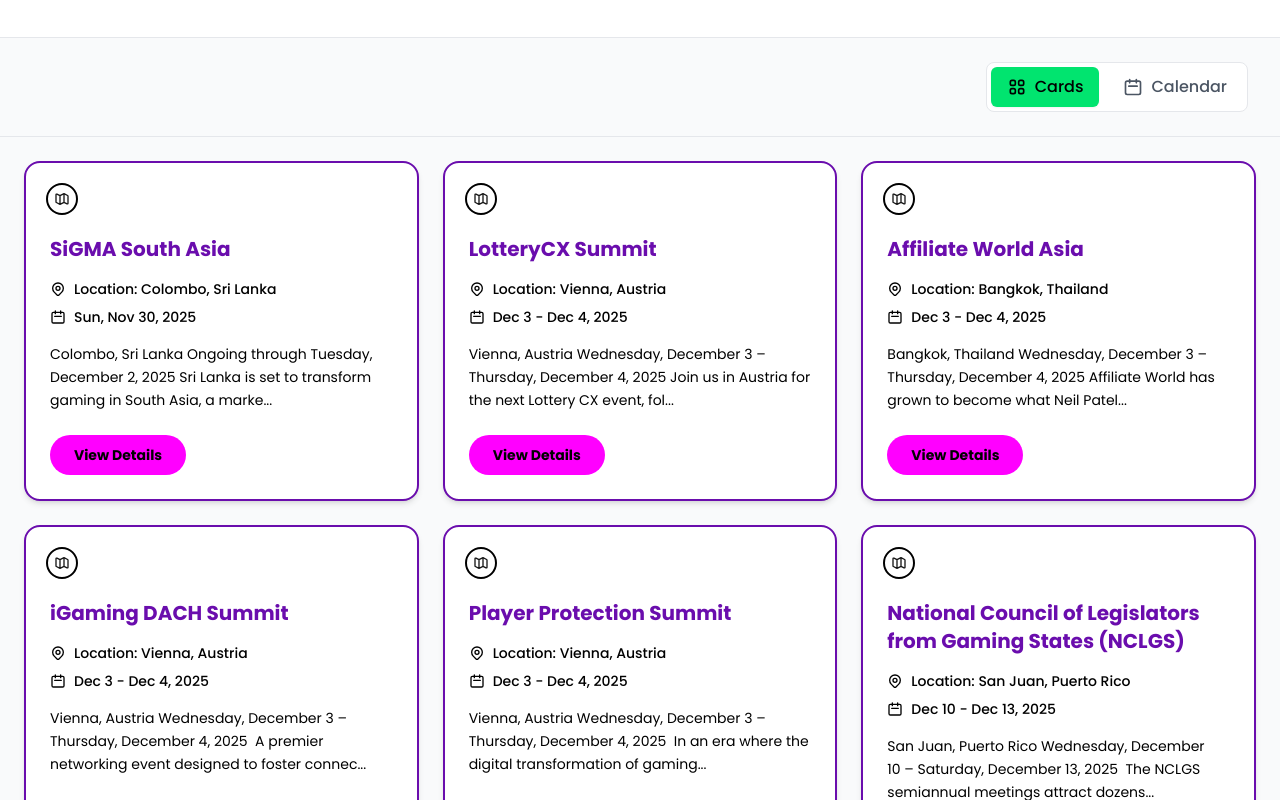
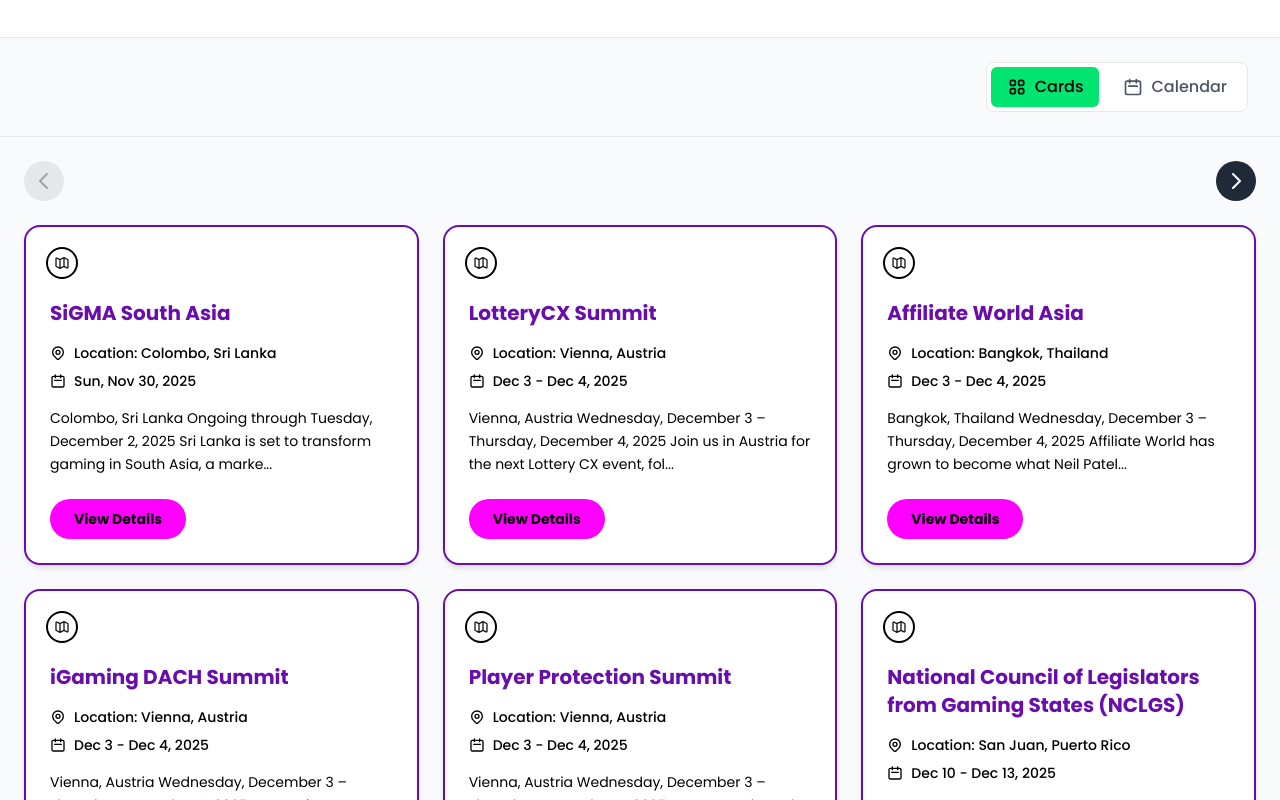
Before and after one commit to PayRam/gaming-event-calendar, a Next.js app: page / in a window 1280 px wide. Shown: the part 580-1380 px from the top of the page. Built offline with nearby package versions, Linux system fonts and the light colour scheme.

Commit message:
feat: implement pagination in CardView component for event display

```diff
--- a/src/components/CardView.tsx
+++ b/src/components/CardView.tsx
@@ -1,5 +1,6 @@
 "use client";
 
+import { useState, useMemo } from "react";
 import { GameEvent } from "@/types/events";
 import { sortEventsByDate } from "@/utils/dateUtils";
 import EventCard from "./EventCard";
@@ -9,13 +10,91 @@ interface CardViewProps {
 }
 
 export default function CardView({ events }: CardViewProps) {
+  const [currentPage, setCurrentPage] = useState(1);
+  const CARDS_PER_PAGE = 12;
+
   const sortedEvents = sortEventsByDate(events);
 
+  // Calculate pagination
+  const totalPages = Math.ceil(sortedEvents.length / CARDS_PER_PAGE);
+  const startIndex = (currentPage - 1) * CARDS_PER_PAGE;
+  const endIndex = startIndex + CARDS_PER_PAGE;
+  const currentEvents = useMemo(
+    () => sortedEvents.slice(startIndex, endIndex),
+    [sortedEvents, startIndex, endIndex]
+  );
+
+  const handlePrevPage = () => {
+    setCurrentPage((prev) => Math.max(1, prev - 1));
+  };
+
+  const handleNextPage = () => {
+    setCurrentPage((prev) => Math.min(totalPages, prev + 1));
+  };
+
   return (
-    <div className="grid grid-cols-1 md:grid-cols-2 lg:grid-cols-3 gap-6 p-6">
-      {sortedEvents.map((event, index) => (
-        <EventCard key={`${event.eventName}-${index}`} event={event} />
-      ))}
+    <div className="p-6">
+      {/* Navigation Header */}
+      <div className="flex items-center justify-between mb-6">
+        <button
+          onClick={handlePrevPage}
+          disabled={currentPage === 1}
+          className={`p-2 rounded-full transition-colors ${
+            currentPage === 1
+              ? "bg-gray-200 text-gray-400 cursor-not-allowed"
+              : "bg-gray-800 text-white hover:bg-gray-700"
+          }`}
+          aria-label="Previous page"
+        >
+          <svg
+            className="w-6 h-6"
+            fill="none"
+            stroke="currentColor"
+            viewBox="0 0 24 24"
+          >
+            <path
+              strokeLinecap="round"
+              strokeLinejoin="round"
+              strokeWidth={2}
+              d="M15 19l-7-7 7-7"
+            />
+          </svg>
+        </button>
+
+        <div className="flex-1"></div>
+
+        <button
+          onClick={handleNextPage}
+          disabled={currentPage === totalPages}
+          className={`p-2 rounded-full transition-colors ${
+            currentPage === totalPages
+              ? "bg-gray-200 text-gray-400 cursor-not-allowed"
+              : "bg-gray-800 text-white hover:bg-gray-700"
+          }`}
+          aria-label="Next page"
+        >
+          <svg
+            className="w-6 h-6"
+            fill="none"
+            stroke="currentColor"
+            viewBox="0 0 24 24"
+          >
+            <path
+              strokeLinecap="round"
+              strokeLinejoin="round"
+              strokeWidth={2}
+              d="M9 5l7 7-7 7"
+            />
+          </svg>
+        </button>
+      </div>
+
+      {/* Cards Grid */}
+      <div className="grid grid-cols-1 md:grid-cols-2 lg:grid-cols-3 gap-6">
+        {currentEvents.map((event, index) => (
+          <EventCard key={`${event.eventName}-${index}`} event={event} />
+        ))}
+      </div>
     </div>
   );
 }
```
Also changed, not shown: 1 other file (tests, documents, lock files or other folders).
